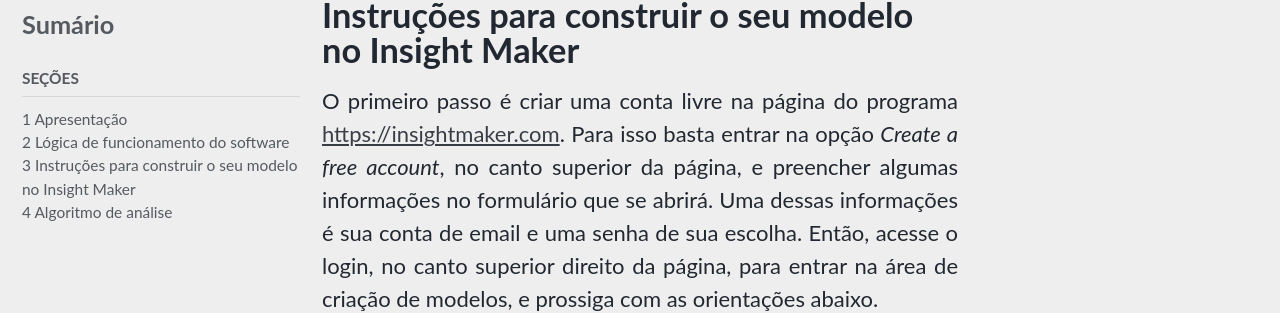
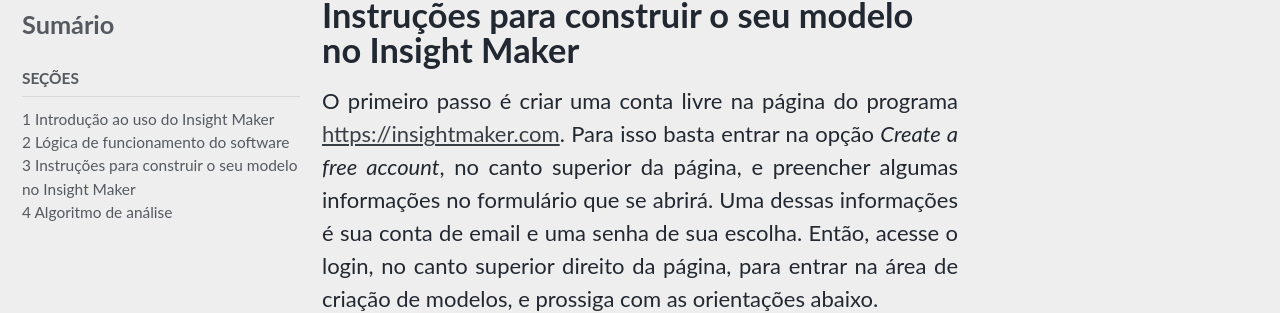
Before and after one commit to milenalauschner/MM, a Jekyll site: the page built from _pages/instruções.md, in a window 1280 px wide. Shown: the part 430-743 px from the top of the page. Built offline with Jekyll 4.4.1, drawn with Linux system fonts in a browser that asks for light colours; cached includes are drawn as plain includes; nearby versions of some CDN libraries; some web fonts are replaced.

Commit message:
Update navigation.yml

```diff
--- a/_data/navigation.yml
+++ b/_data/navigation.yml
@@ -3,8 +3,8 @@
 blogroll:
     - title: "Seções"
       children:
-        - title: " 1 Apresentação"
-          url: https://milenalauschner.github.io/MM/apresentação/
+        - title: " 1 Introdução ao uso do Insight Maker"
+          url: https://milenalauschner.github.io/MM/introdução/
         - title: "2 Lógica de funcionamento do software"
           url: https://milenalauschner.github.io/MM/funcionamento/
         - title: "3 Instruções para construir o seu modelo no Insight Maker"
```
